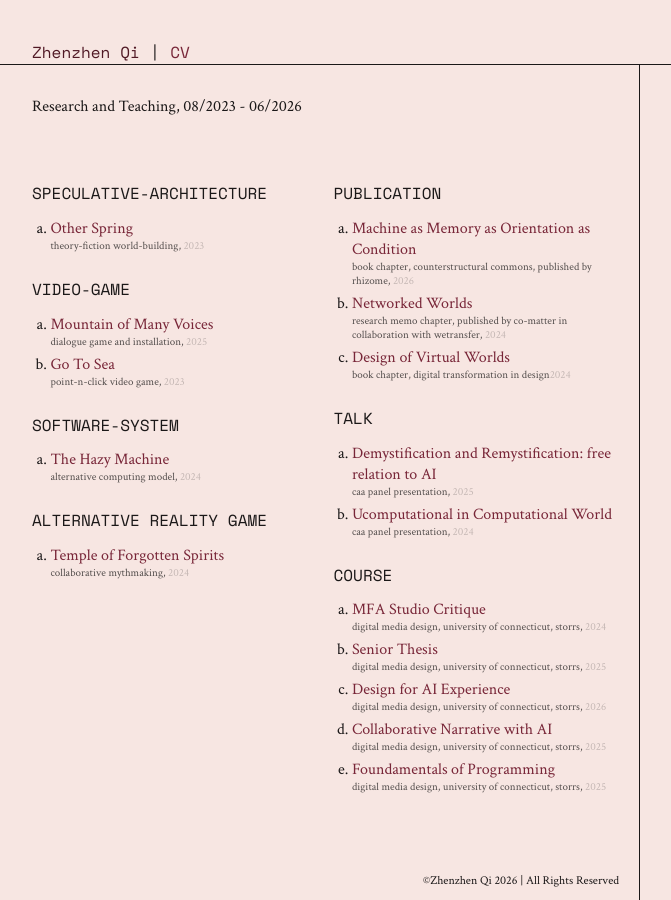
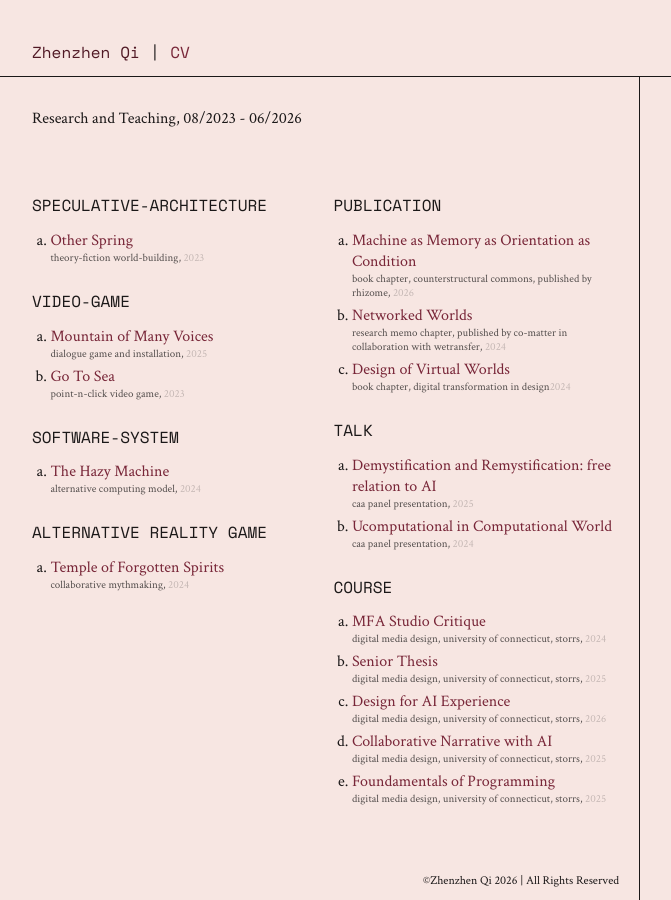
Before and after one commit to zhenzhenqi/zhenzhenqi, a Jekyll site: the page built from index.md, in a window 1280 px wide. Shown: the whole page, without its empty margins (0-671 px from the left). Built offline with Jekyll 4.4.1, drawn with Linux system fonts in a browser that asks for light colours.

Commit message:
Add breathing room below site identity

```diff
--- a/assets/css/main.scss
+++ b/assets/css/main.scss
@@ -28,7 +28,7 @@
   top: 0;
   left: 0;
   right: 0;
-  padding: 2.5rem 0 0;
+  padding: 2.5rem 0 .75rem;
   z-index: 1000;
   height: 1.5rem;
   border-bottom:1px solid #1b1818;
@@ -47,7 +47,7 @@
 .row .col::-webkit-scrollbar-track { background:#bfc5c3; }
 .row .col::-webkit-scrollbar-thumb { background:#8e9a96; }
 
-#left { border-right:1px solid #1b1818; padding-left:0; padding-right:0; padding-top:4rem; flex:3 0 400px; transform:translateZ(0); }
+#left { border-right:1px solid #1b1818; padding-left:0; padding-right:0; padding-top:4.75rem; flex:3 0 400px; transform:translateZ(0); }
 #left .portfolio-summary { box-sizing:border-box; width:100%; margin:0; padding:2rem; font-family:inherit; font-size:1rem; font-weight:400; }
 #left .project-list { column-count:2; column-gap:1rem; padding:2rem 20px 0 2rem; }
 .type-group { break-inside:avoid; margin-bottom:1.5rem; }
@@ -60,7 +60,7 @@
 .project-subtext { font-size:11px; color:#000000a8; text-transform:lowercase; }
 .project-subtext .time { opacity:.3; text-transform:capitalize; }
 
-#center { border-right:1px solid #1b1818; flex:3 0 330px; box-sizing:border-box; container-type:inline-size; font-size:1em; padding-top:6rem; padding-bottom:5rem; }
+#center { border-right:1px solid #1b1818; flex:3 0 330px; box-sizing:border-box; container-type:inline-size; font-size:1em; padding-top:6.75rem; padding-bottom:5rem; }
 #center #content { max-width:550px; margin:0 auto; }
 #center #content p { line-height:1.3em; }
 #center #content img { width:100%; height:auto; }
@@ -94,7 +94,7 @@
 @media screen and (max-width:900px) { #right { display:none; } }
 @media screen and (max-width:799px) {
   #left { display:none; }
-  #center { border-right:0; padding-top:6rem; }
+  #center { border-right:0; padding-top:6.75rem; }
   .mobile-only { display:block; }
   #pages { z-index:1000; right:10px; top:1rem; }
   .home-pages { display:block; }
```
